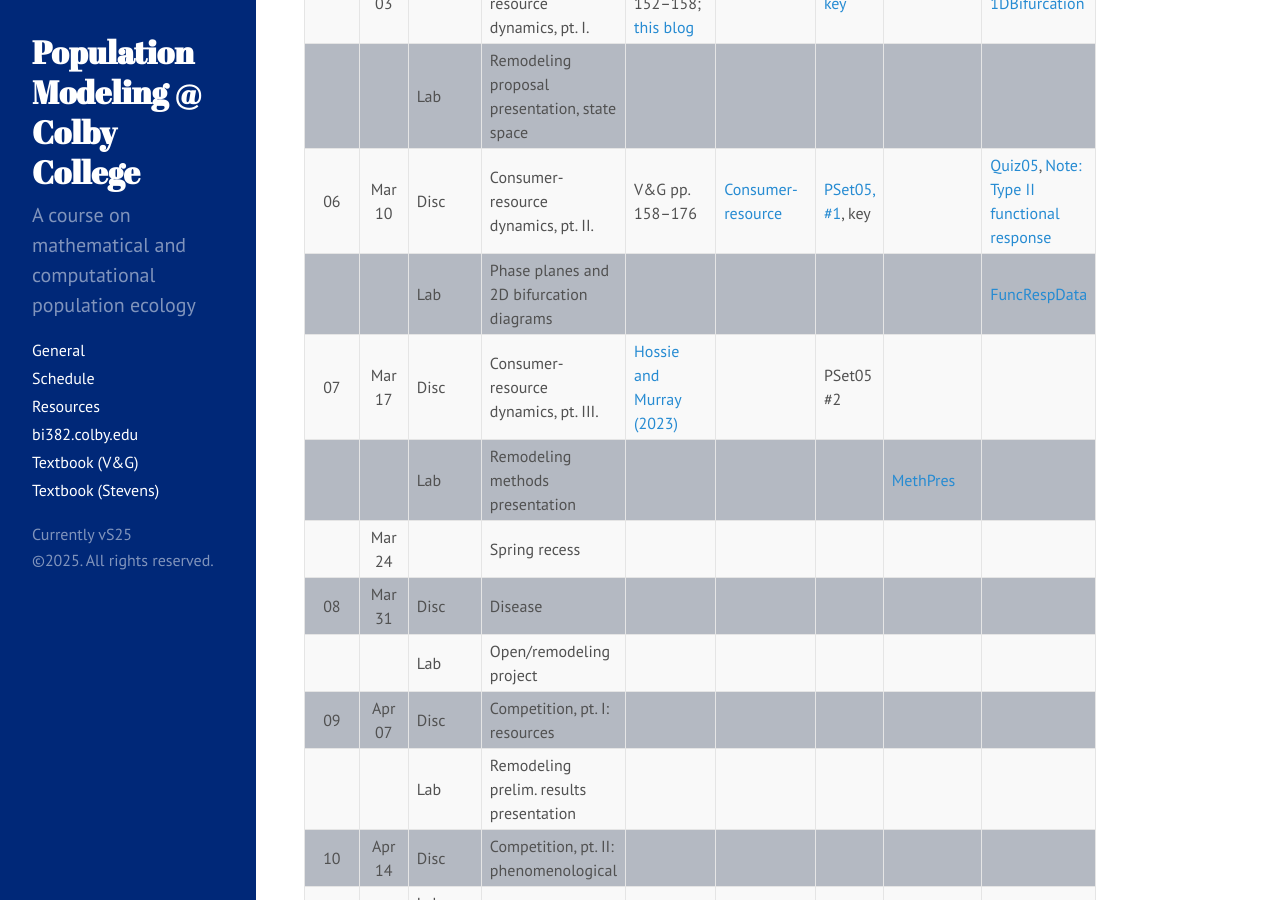
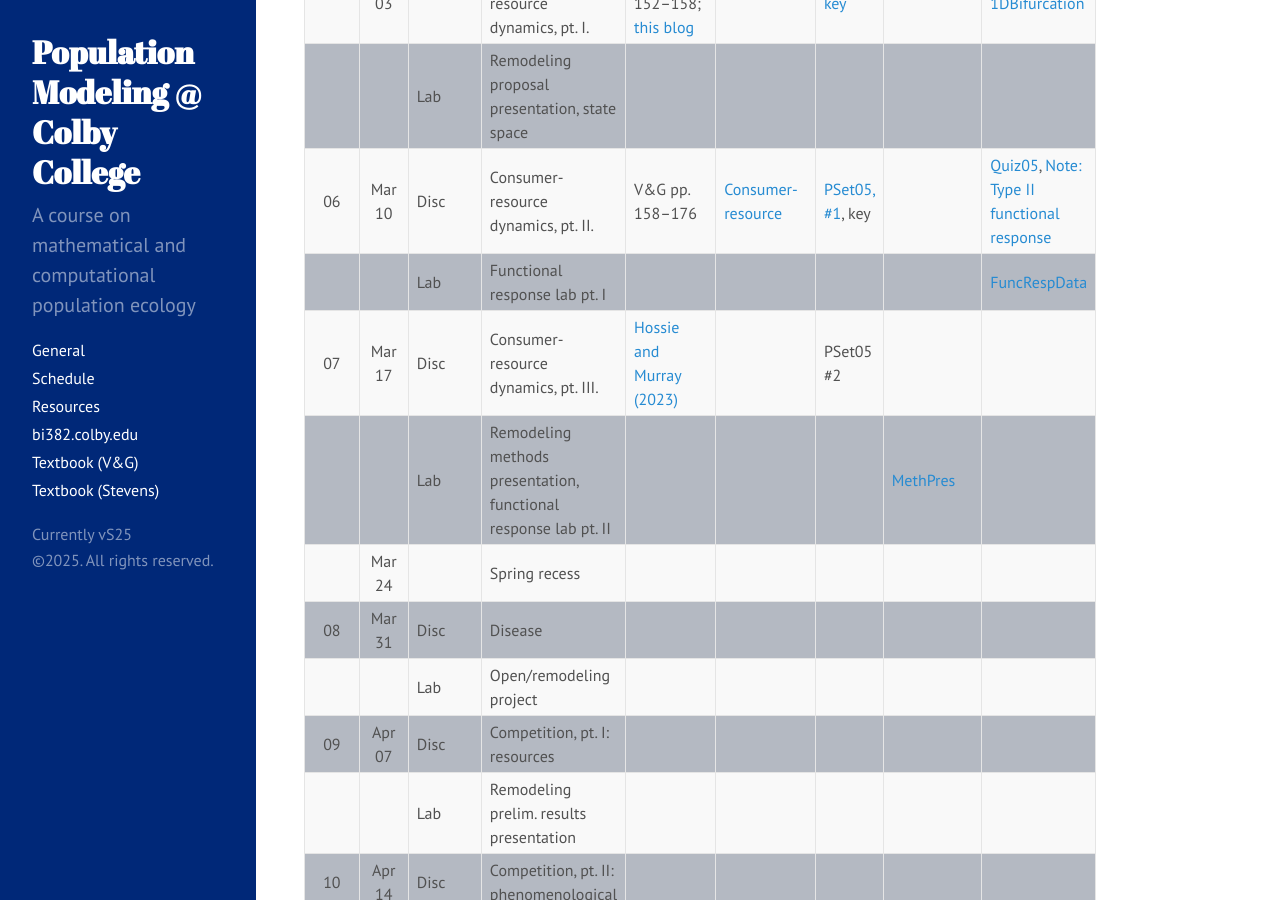
Before and after one commit to ColbyEcology/colbyecology.github.io, a Jekyll site: the page built from Schedule.md, in a window 1280 px wide and 900 px high, scrolled down 1233 px. Built offline with Jekyll 4.4.1, drawn with Linux system fonts in a browser that asks for light colours.

Commit message:
sche update for func respon add

```diff
--- a/Schedule.md
+++ b/Schedule.md
@@ -40,9 +40,9 @@ title: "Schedule"
 | 05   | Mar 03 |  Disc   | Bifurcations and consumer-resource dynamics, pt. I.                     | V&G pp. 116–125, 152–158; [this blog](https://dynamicecology.wordpress.com/2025/02/24/are-chaotic-population-dynamics-common-after-all-interview-with-tanya-rogers-and-steven-munch/)                                                                 |                                                                                                                                                                                                              | [PSet04](../Assignments/PSets/PSet04.html), [key](../Assignments/PSets/PSet04_key.html)                           |                                                                          | [Quiz04](../Assignments/Quizzes/Quiz04_BifurcPredPrey.html), [1DBifurcation](../Misc/1DBifurcation.R)                                                          |
 |      |        |  Lab    | Remodeling proposal presentation, state space                           |                                                                                                                                                                                                                                                       |                                                                                                                                                                                                              |                                                                                                                   |                                                                          |                                                                                                                                                                |
 | 06   | Mar 10 |  Disc   | Consumer-resource dynamics, pt. II.                                     | V&G pp. 158–176                                                                                                                                                                                                                                       | [Consumer-resource](../Presentations/Discussions/Wk06_PredatorPrey.html)                                                                                                                                     | [PSet05, #1](../Assignments/PSets/PSet05.html), key                                                               |                                                                          | [Quiz05](../Assignments/Quizzes/Quiz05_PredPrey_II.html), [Note: Type II functional response](../Misc/Notes/Note3_FunRespDerivation.pdf)                       |
-|      |        |  Lab    | Phase planes and 2D bifurcation diagrams                                |                                                                                                                                                                                                                                                       |                                                                                                                                                                                                              |                                                                                                                   |                                                                          | [FuncRespData](../Misc/FuncResp.csv)                                                                                                                           |
+|      |        |  Lab    | Functional response lab pt. I                                           |                                                                                                                                                                                                                                                       |                                                                                                                                                                                                              |                                                                                                                   |                                                                          | [FuncRespData](../Misc/FuncResp.csv)                                                                                                                           |
 | 07   | Mar 17 |  Disc   | Consumer-resource dynamics, pt. III.                                    | [Hossie and Murray (2023)](https://www.frontiersin.org/journals/ecology-and-evolution/articles/10.3389/fevo.2023.1238953/full)                                                                                                                        |                                                                                                                                                                                                              | PSet05 #2                                                                                                         |                                                                          |                                                                                                                                                                |
-|      |        |  Lab    | Remodeling methods presentation                                         |                                                                                                                                                                                                                                                       |                                                                                                                                                                                                              |                                                                                                                   | [MethPres](../Assignments/RemodelingProject/RemodPt3_MethodsPres.html)   |                                                                                                                                                                |
+|      |        |  Lab    | Remodeling methods presentation, functional response lab pt. II         |                                                                                                                                                                                                                                                       |                                                                                                                                                                                                              |                                                                                                                   | [MethPres](../Assignments/RemodelingProject/RemodPt3_MethodsPres.html)   |                                                                                                                                                                |
 |      | Mar 24 |         | Spring recess                                                           |                                                                                                                                                                                                                                                       |                                                                                                                                                                                                              |                                                                                                                   |                                                                          |                                                                                                                                                                |
 | 08   | Mar 31 |  Disc   | Disease                                                                 |                                                                                                                                                                                                                                                       |                                                                                                                                                                                                              |                                                                                                                   |                                                                          |                                                                                                                                                                |
 |      |        |  Lab    | Open/remodeling project                                                 |                                                                                                                                                                                                                                                       |                                                                                                                                                                                                              |                                                                                                                   |                                                                          |                                                                                                                                                                |
```
